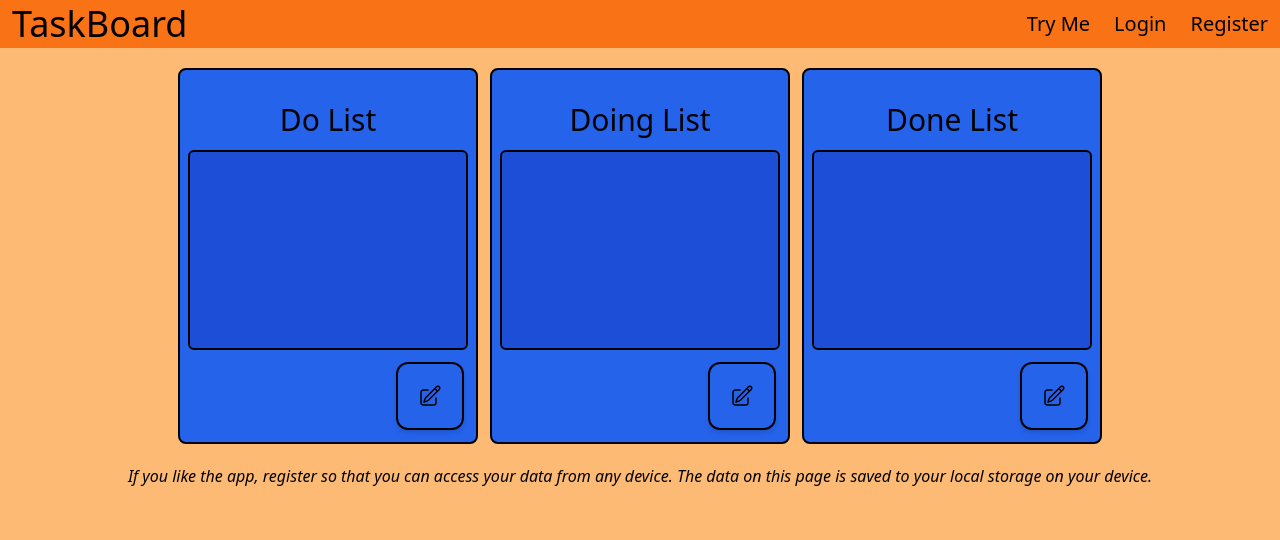
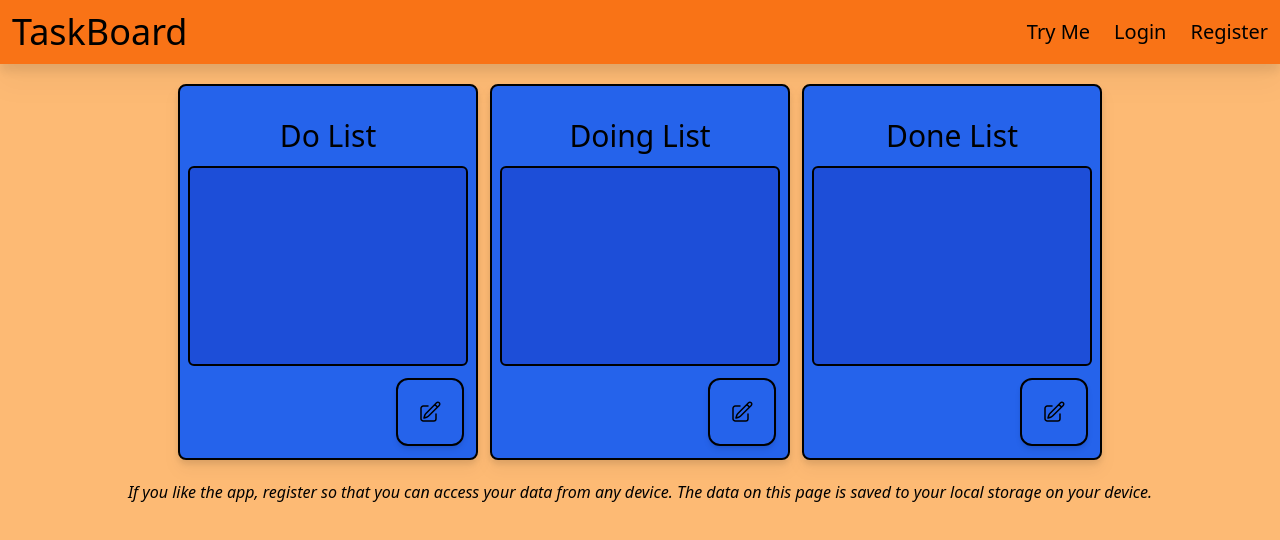
Before and after one commit to lawrence-yoon/do-list, a React (Vite) app in the folder frontend/: page /try-me in a window 1280 px wide. Shown: the top 540 px of the page. Built offline with nearby package versions, Linux system fonts and the light colour scheme.

Commit message:
additional styling - add shadows, login/register pill buttons, padding for note area, margin to space text from buttons, padding for navbar

```diff
--- a/frontend/src/components/Button.jsx
+++ b/frontend/src/components/Button.jsx
@@ -243,7 +243,7 @@ export const ButtonRight = function ({ onClick = () => {}, ...rest }) {
 export const ButtonLogin = function ({ onClick = () => {}, ...rest }) {
   return (
     <Button
-      className="border-2 border-black bg-gray-600 flex text-md font-semibold p-2 pb-2.5 px-3 m-1 mx-auto rounded-xl hover:bg-blue-400 hover:border-white"
+      className="border-2 border-black bg-gray-600 flex text-md font-semibold p-2 pb-2.5 px-4 m-1 mx-auto rounded-full hover:bg-blue-400 hover:border-white"
       onClick={onClick}
       {...rest}
     >
@@ -255,7 +255,7 @@ export const ButtonLogin = function ({ onClick = () => {}, ...rest }) {
 export const ButtonRegister = function ({ onClick = () => {}, ...rest }) {
   return (
     <Button
-      className="border-2 border-black bg-gray-600 flex text-md font-semibold p-2 pb-2.5 px-3 m-1 mx-auto rounded-xl hover:bg-blue-400 hover:border-white"
+      className="border-2 border-black bg-gray-600 flex text-md font-semibold p-2 pb-2.5 px-4 m-1 mx-auto rounded-full hover:bg-blue-400 hover:border-white"
       onClick={onClick}
       {...rest}
     >
--- a/frontend/src/components/Header.jsx
+++ b/frontend/src/components/Header.jsx
@@ -11,7 +11,7 @@ function Header() {
   const [toggleBurger, setToggleBurger] = useState(false);
 
   return (
-    <header className="bg-orange-500 flex flex-row justify-between items-center p-1 px-3">
+    <header className="bg-orange-500 drop-shadow-xl border-black flex flex-row justify-between items-center p-3">
       <Link className="text-4xl self-start" to="/">
         TaskBoard
       </Link>
--- a/frontend/src/components/List.jsx
+++ b/frontend/src/components/List.jsx
@@ -127,7 +127,7 @@ export default function List({
   }
 
   return (
-    <div className="max-w-md min-w-[300px] border-black border-2 rounded-lg flex flex-col p-2 relative bg-blue-600">
+    <div className="max-w-md min-w-[300px] drop-shadow-lg border-black border-2 rounded-lg flex flex-col p-2 relative bg-blue-600">
       <h1 className="text-3xl pt-6 pb-3 text-center">{label}</h1>
 
       <NoteArea>
@@ -190,7 +190,7 @@ export default function List({
 
 export function NoteArea({ children, ...rest }) {
   return (
-    <div className="container min-h-[200px] border-2 border-black flex flex-col bg-blue-700 mx-auto p-1 mb-2 rounded-md md:min-w-[25%]">
+    <div className="container min-h-[200px] border-2 border-black flex flex-col bg-blue-700 mx-auto p-2 mb-2 rounded-md md:min-w-[25%]">
       {children}
     </div>
   );
--- a/frontend/src/components/Note.jsx
+++ b/frontend/src/components/Note.jsx
@@ -9,11 +9,11 @@ function Note({
 }) {
   return (
     <section className="bg-blue-500 border-2 border-black p-2 rounded-md m-1 flex flex-row align-middle justify-between">
-      <div className="break-words overflow-hidden">
+      <div className="break-words overflow-hidden mr-3">
         <h2 className="text-lg bold border-b border-black">{entry.title}</h2>
         <p className="text-sm ">{entry.details}</p>
       </div>
-      <div className="flex flex-col justify-between">
+      <div className="flex flex-col">
         <ButtonOptions onClick={() => onClickEdit(id)} title="Edit" />
         <ButtonMove onClick={() => onClickMove(id)} title="Move" />
         <ButtonTrash onClick={() => onClickDelete(id)} title="Delete" />
```
